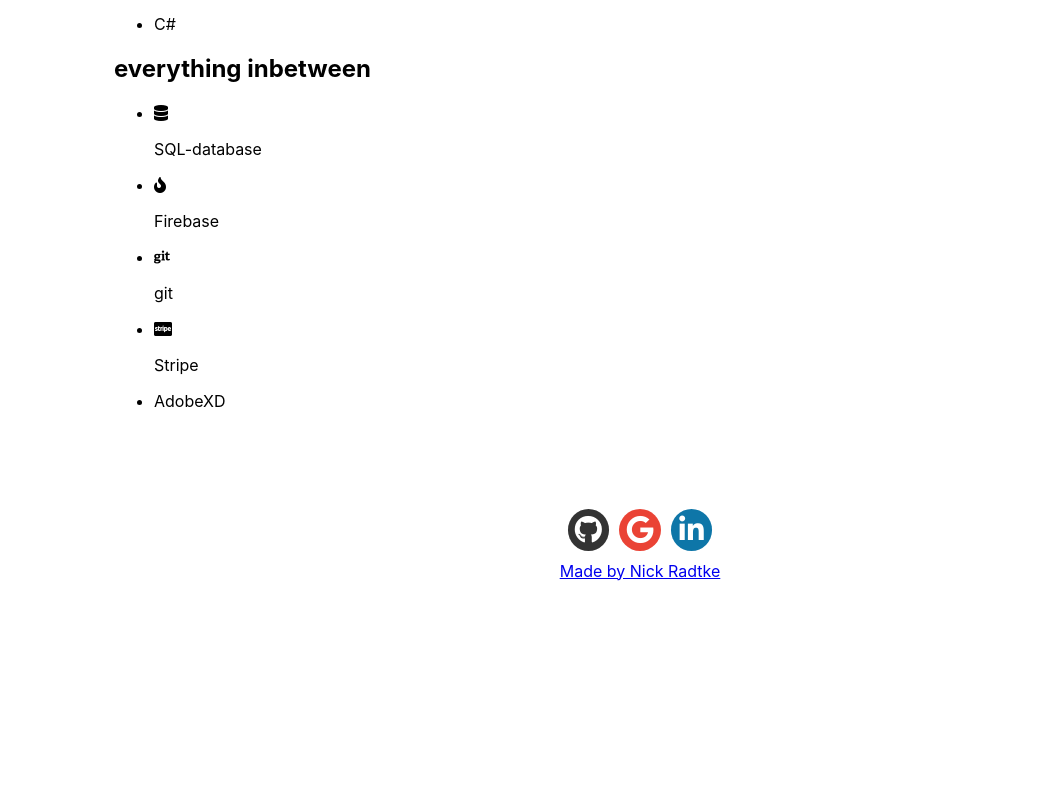
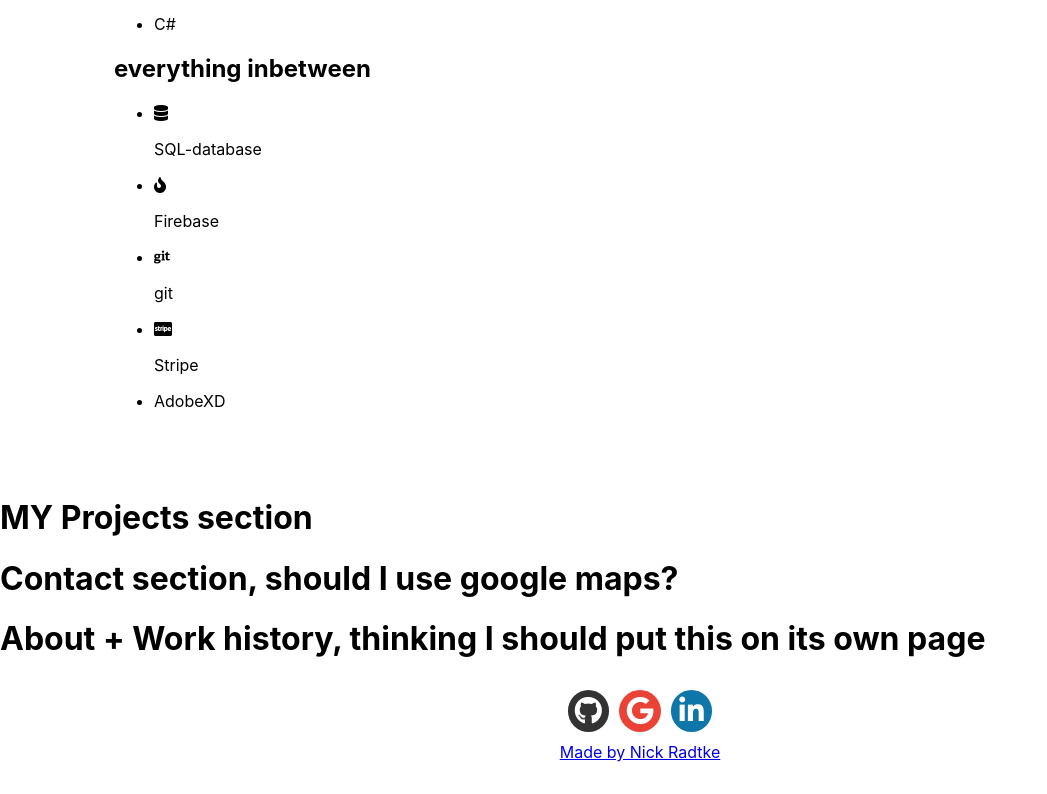
Before and after one commit to NCRadtke00/ncradtke00.github.io, a React (Create React App) app: page / in a window 1280 px wide. Shown: the part 1574-2368 px from the top of the page, without its empty margins (0-1047 px from the left). Before the commit the page ends 2187 px from the top, so only its background shows below. Built offline with nearby package versions, Linux system fonts and the light colour scheme; no server answers.

Commit message:
setting up outline of what to add next to project. going to change the display of tech skills into 3 cards displaying icons of the stacks. going to add projects section displaying cards

```diff
--- a/src/container/Main.js
+++ b/src/container/Main.js
@@ -35,6 +35,14 @@
           <Header />
           <Intro />
           <Skills />
+          {/* <Projects/> */}
+          <h1>MY Projects section</h1>
+          {/* <Contact/> */}
+          <h1>Contact section, should I use google maps? </h1>
+          {/* <About/> */}
+          <h1>
+            About + Work history, thinking I should put this on its own page
+          </h1>
           <Footer />
         </StyleProvider>
       </div>
--- a/src/container/skills/Skills.css
+++ b/src/container/skills/Skills.css
@@ -31,7 +31,7 @@
     font-size: 16px;
     line-height: normal;
   }
-  .skills_main_div {
+  .skills_main {
     flex-direction: column;
   }
   .skills_text_div {
@@ -45,8 +45,4 @@
     font-size: 16px;
     text-align: center;
   }
-  .skills_image_div {
-    /* display: none; */
-    order: 2;
-  }
 }
```
